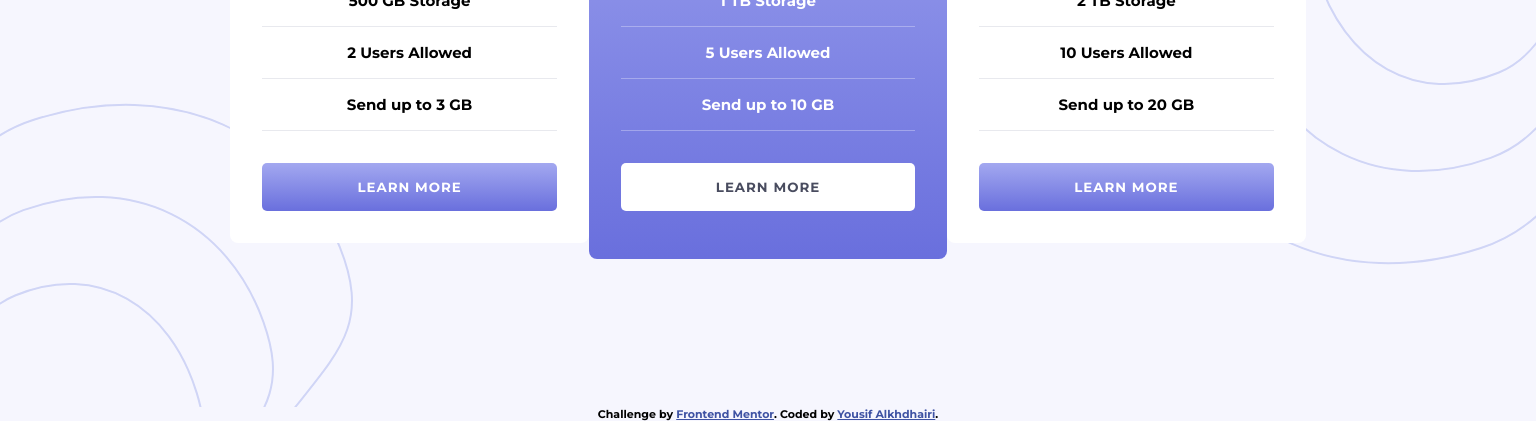
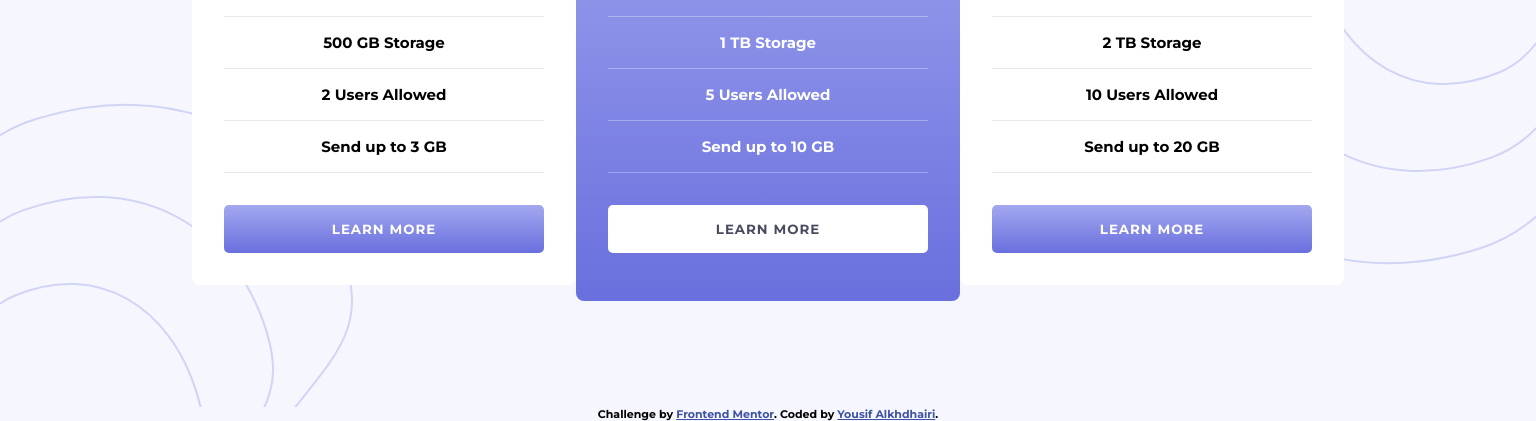
Before and after one commit to zysoof/pricing-component-with-toggle-master, a plain HTML site: page index.html in a window 1536 px wide. Shown: the part 393-814 px from the top of the page. Drawn offline with Linux system fonts and the light colour scheme.

Commit message:
change width and marging top

```diff
--- a/styles.css
+++ b/styles.css
@@ -90,7 +90,6 @@ input:checked + .slider::before{
     margin: 3rem 1rem;
 }
 .card{
-
     width: 100%;
     padding: 2rem;
     text-align: center;
@@ -177,7 +176,8 @@ ul{
         background-position: top right;
     }
     .cards-container{
-        width: 70%;
+        margin: 90px 0;
+        width: 75%;
         flex-direction: row;
         gap: 0;
     }
```
